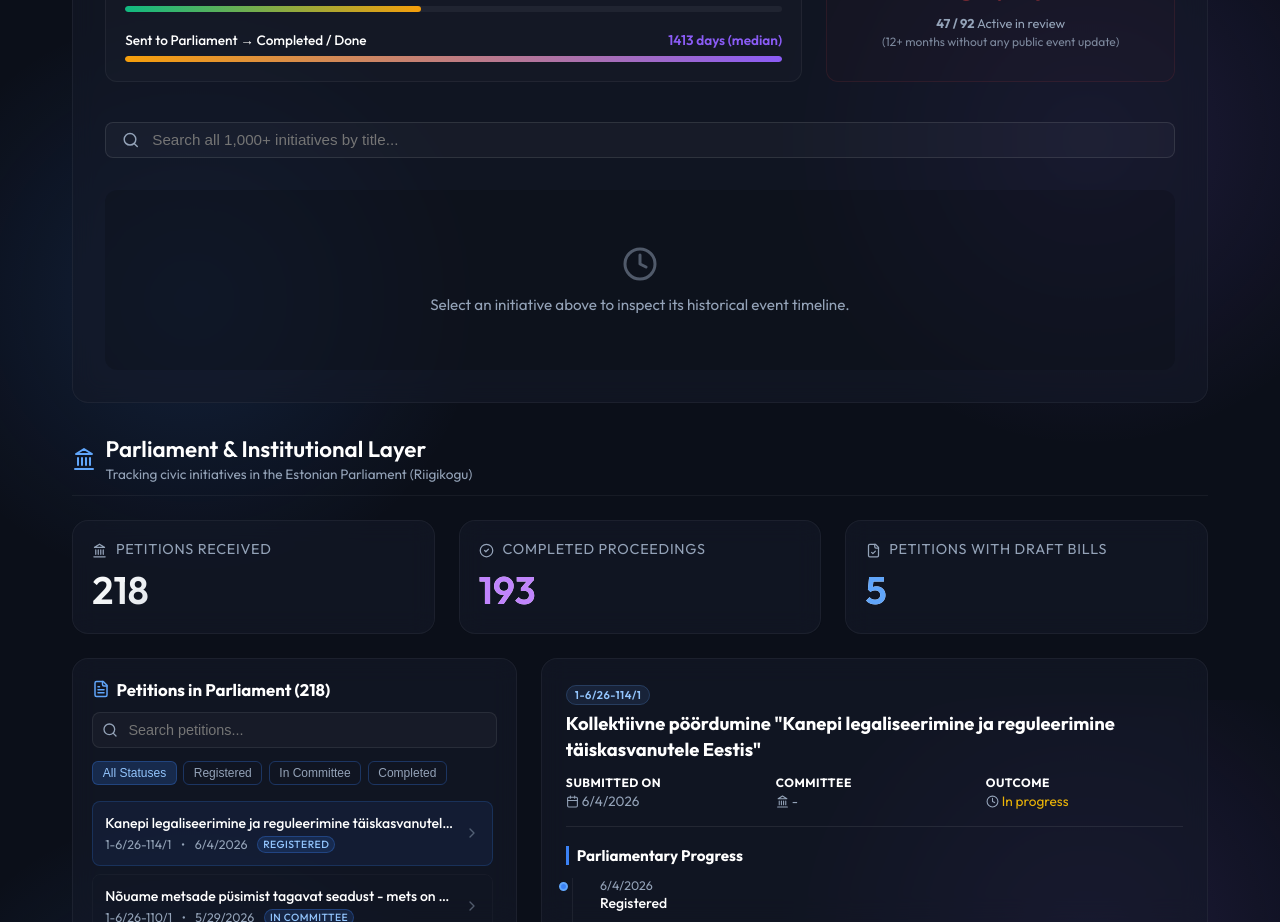
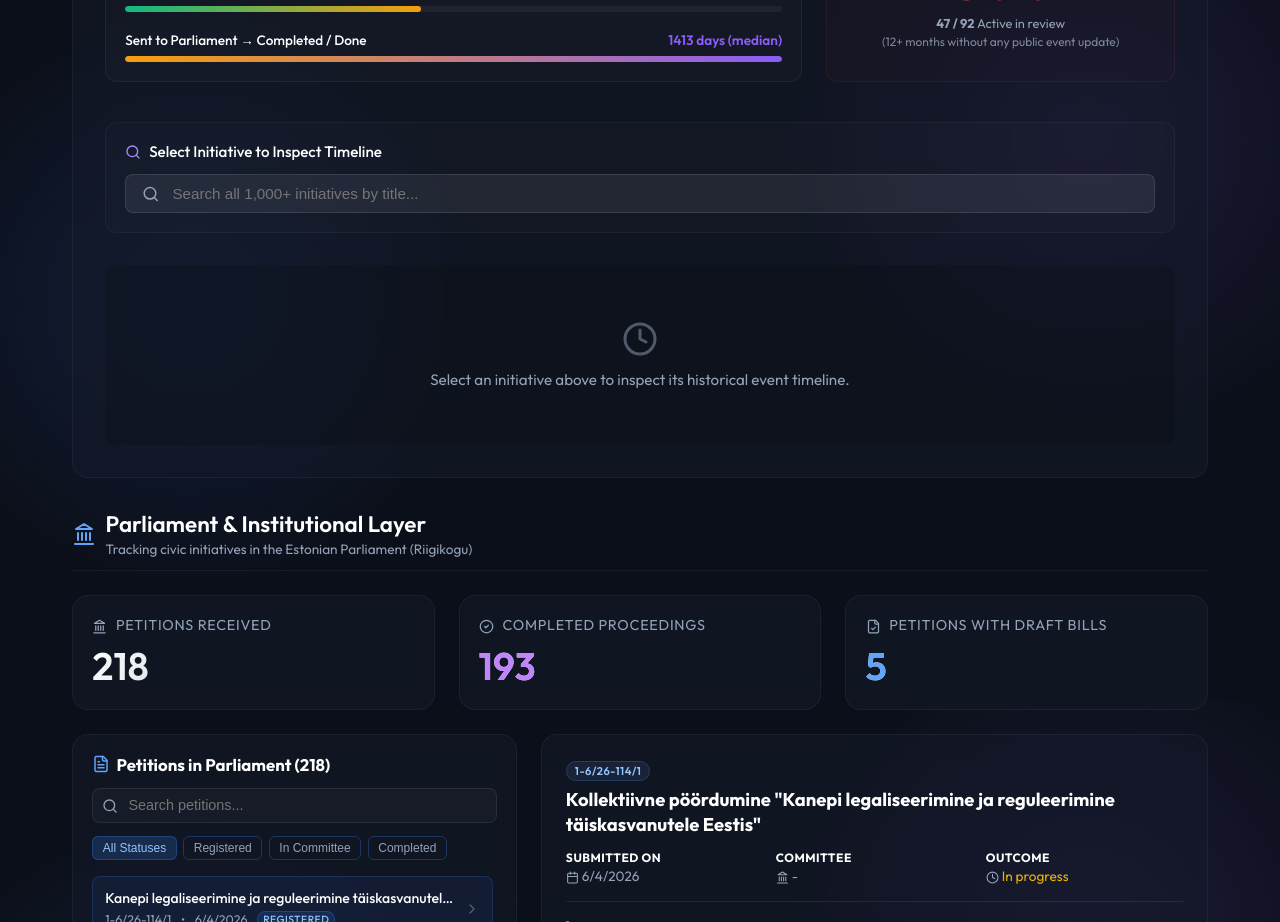
Before and after one commit to Volodymyr75/estonian_petitions, a React (Vite) app: page / in a window 1280 px wide. Shown: the part 3300-4222 px from the top of the page. Built offline with nearby package versions, Linux system fonts and the light colour scheme.

Commit message:
feat: improve search bar styling and reset on focus behavior in ProcessMetrics

```diff
--- a/src/ProcessMetrics.jsx
+++ b/src/ProcessMetrics.jsx
@@ -1,5 +1,5 @@
 import { useState, useEffect, useRef } from 'react';
-import { Clock, Search, AlertCircle, CheckCircle2, Calendar, ChevronRight, PlayCircle, FileText } from 'lucide-react';
+import { Clock, Search, AlertCircle, CheckCircle2, Calendar, ChevronRight, PlayCircle, FileText, X } from 'lucide-react';
 
 export default function ProcessMetrics({ lang }) {
   const [metrics, setMetrics] = useState(null);
@@ -12,6 +12,7 @@ export default function ProcessMetrics({ lang }) {
   const [timeline, setTimeline] = useState([]);
   const [loadingTimeline, setLoadingTimeline] = useState(false);
   const dropdownRef = useRef(null);
+  const inputRef = useRef(null);
 
   const t = {
     en: {
@@ -23,11 +24,13 @@ export default function ProcessMetrics({ lang }) {
       threshold: "1,000 Signatures Reached",
       parliament: "Sent to Parliament",
       completed: "Completed / Done",
+      search_title: "Select Initiative to Inspect Timeline",
       search_placeholder: "Search all 1,000+ initiatives by title...",
       no_timeline_data: "No event timeline available for this initiative.",
       select_prompt: "Select an initiative above to inspect its historical event timeline.",
       loading: "Loading timeline...",
       stage_durations: "Stage Transition Durations",
+      border_hover: "border-hover",
       stalled_rate: "Stalled Rate",
       active_in_review: "Active in review",
       stalled_desc: "12+ months without any public event update",
@@ -51,6 +54,7 @@ export default function ProcessMetrics({ lang }) {
       threshold: "1000 allkirja koos",
       parliament: "Saadetud parlamenti",
       completed: "Lõpetatud / Tehtud",
+      search_title: "Vali algatus elutsükli ajajoone uurimiseks",
       search_placeholder: "Otsi 1000+ algatuse seast pealkirja järgi...",
       no_timeline_data: "Selle algatuse kohta puuduvad sündmuste andmed.",
       select_prompt: "Valige ülevalt algatus, et näha selle elutsükli ajajoont.",
@@ -93,16 +97,33 @@ export default function ProcessMetrics({ lang }) {
     loadProcessData();
   }, []);
 
-  // Close dropdown on click outside
+  // Close dropdown on click outside & restore current selection query if empty
   useEffect(() => {
     function handleClickOutside(event) {
       if (dropdownRef.current && !dropdownRef.current.contains(event.target)) {
         setShowDropdown(false);
+        if (selectedTitle) {
+          setSearchQuery(selectedTitle);
+        }
       }
     }
     document.addEventListener("mousedown", handleClickOutside);
     return () => document.removeEventListener("mousedown", handleClickOutside);
-  }, []);
+  }, [selectedTitle]);
+
+  const handleInputFocus = () => {
+    setSearchQuery('');
+    setShowDropdown(true);
+  };
+
+  const handleClearSearch = (e) => {
+    e.stopPropagation();
+    setSearchQuery('');
+    setShowDropdown(true);
+    if (inputRef.current) {
+      inputRef.current.focus();
+    }
+  };
 
   // Fetch or load timeline when ID changes
   const handleSelectInitiative = async (init) => {
@@ -220,10 +241,40 @@ export default function ProcessMetrics({ lang }) {
         )}
 
         {/* Section: Search Autocomplete */}
-        <div style={{ position: 'relative', marginBottom: '2rem' }} ref={dropdownRef}>
-          <div style={{ display: 'flex', alignItems: 'center', background: 'rgba(255,255,255,0.03)', borderRadius: '8px', border: '1px solid rgba(255,255,255,0.1)', padding: '0.5rem 1rem' }}>
+        <div style={{
+          background: 'rgba(255, 255, 255, 0.015)',
+          border: '1px solid rgba(255, 255, 255, 0.04)',
+          borderRadius: '12px',
+          padding: '1.2rem',
+          marginBottom: '2rem'
+        }}>
+          <h3 style={{
+            fontSize: '0.95rem',
+            color: '#fff',
+            marginBottom: '0.8rem',
+            fontWeight: 500,
+            display: 'flex',
+            alignItems: 'center',
+            gap: '0.5rem'
+          }}>
+            <Search size={16} color="#a78bfa" /> {activeT.search_title}
+          </h3>
+
+          <div style={{ position: 'relative' }} ref={dropdownRef}>
+            <div style={{
+              display: 'flex',
+              alignItems: 'center',
+              background: 'rgba(255,255,255,0.07)',
+              borderRadius: '8px',
+              border: '1px solid',
+              borderColor: showDropdown ? '#60a5fa' : 'rgba(255,255,255,0.1)',
+              padding: '0.6rem 1rem',
+              transition: 'border-color 0.2s, box-shadow 0.2s',
+              boxShadow: showDropdown ? '0 0 0 2px rgba(96, 165, 250, 0.15)' : 'none'
+            }}>
               <Search size={18} color="var(--text-muted)" style={{ marginRight: '0.8rem' }} />
               <input
+                ref={inputRef}
                 type="text"
                 placeholder={activeT.search_placeholder}
                 value={searchQuery}
@@ -231,7 +282,7 @@ export default function ProcessMetrics({ lang }) {
                   setSearchQuery(e.target.value);
                   setShowDropdown(true);
                 }}
-              onFocus={() => setShowDropdown(true)}
+                onFocus={handleInputFocus}
                 style={{
                   width: '100%',
                   background: 'none',
@@ -241,6 +292,27 @@ export default function ProcessMetrics({ lang }) {
                   outline: 'none'
                 }}
               />
+              {searchQuery && (
+                <button
+                  onClick={handleClearSearch}
+                  style={{
+                    background: 'none',
+                    border: 'none',
+                    color: 'var(--text-muted)',
+                    cursor: 'pointer',
+                    padding: '4px',
+                    display: 'flex',
+                    alignItems: 'center',
+                    justifyContent: 'center',
+                    opacity: 0.7,
+                    transition: 'opacity 0.2s'
+                  }}
+                  onMouseEnter={(e) => e.target.style.opacity = 1}
+                  onMouseLeave={(e) => e.target.style.opacity = 0.7}
+                >
+                  <X size={16} />
+                </button>
+              )}
             </div>
 
             {showDropdown && filteredInitiatives.length > 0 && (
@@ -285,6 +357,7 @@ export default function ProcessMetrics({ lang }) {
                 ))}
               </div>
             )}
+          </div>
         </div>
 
         {/* Section: Timeline Display */}
```
Lines whose indentation alone changed are shown as unchanged.
